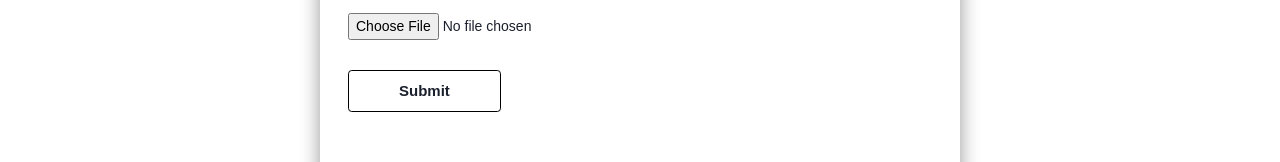
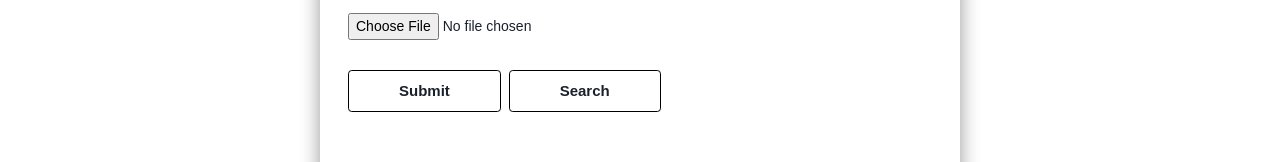
Before and after one commit to kyriakosgeorgiades/FrontEndFlask, a React (Create React App) app: page /find-car in a window 1280 px wide. Shown: the part 298-460 px from the top of the page. Built offline with nearby package versions, Linux system fonts and the light colour scheme; a web font is replaced by a local one.

Commit message:
Search button (#12)

```diff
--- a/src/routes/Admin/Profile/index.jsx
+++ b/src/routes/Admin/Profile/index.jsx
@@ -1,4 +1,4 @@
-import { Avatar, Box, Center, HStack, Input, Select, Stack, Text } from '@chakra-ui/react';
+import { Avatar, Box, Center, HStack, Input, Stack, Text } from '@chakra-ui/react';
 import React from 'react';
 import Header from '../../../components/Header';
 
--- a/src/routes/FindCar/index.jsx
+++ b/src/routes/FindCar/index.jsx
@@ -1,4 +1,4 @@
-import { Box, Button, Input } from '@chakra-ui/react';
+import { Box, Button, HStack, Input, Stack } from '@chakra-ui/react';
 import React from 'react';
 import Header from '../../components/Header';
 import './style.scss';
@@ -10,6 +10,7 @@ export default function FindCar() {
     const [selectedFile, setSelectedFile] = React.useState(null);
     const [carTitle, setCarTitle] = React.useState(null);
     const [isLoading, setIsLoading] = React.useState(false);
+    const [carID, setCarID] = React.useState(false);
 
     /**
      * This function handles calling the api to
@@ -37,6 +38,25 @@ export default function FindCar() {
             alert("Success!");
         } catch(error) {
             setIsLoading(false);
+            console.log(error)
+        }
+    }
+
+    const handleSearchName = async (event) => {
+        event.preventDefault()
+        const formData = new FormData();
+        formData.append("name", carTitle);
+        try{
+            const request = await axios({
+                method : "post",
+                url: "http://127.0.0.1:5000/car/getID",
+                data : formData,
+                headers : { "Content-Type": "multipart/form-data" },
+            });
+            console.log(request.data["ID"]);
+            setCarID(request.data)
+            navigate(`/cars/${request.data["ID"]}`, { replace: false } );
+        } catch (error){
             console.log(error)
         }
      }
@@ -84,7 +104,8 @@ export default function FindCar() {
                         >
                             Submit
                         </Button>
-                    : <Button
+                    : <>
+                            <Button
                                 className="find-btn"
                                 cursor="none"
                                 _hover={{ bg: "transparent" }}
@@ -100,6 +121,25 @@ export default function FindCar() {
                             >
                                 Submit
                             </Button>
+                            &nbsp;&nbsp;
+                            <Button
+                                className="find-btn"
+                                cursor="none"
+                                _hover={{ bg: "transparent" }}
+                                py={8}
+                                px={20}
+                                bg="transparent"
+                                border="1px solid black"
+                                m="0 auto"
+                                mb="5em"
+                                mt="2em"
+                                onClick={handleSearchName}
+                                fontSize="1.5rem"
+                            >
+                                    Search
+                            </Button>
+                        </>
+
                     }
                 </Box>
             </Box>
```
Also changed, not shown: 1 other file (tests, documents, lock files or other folders). Lines whose indentation alone changed are shown as unchanged.
